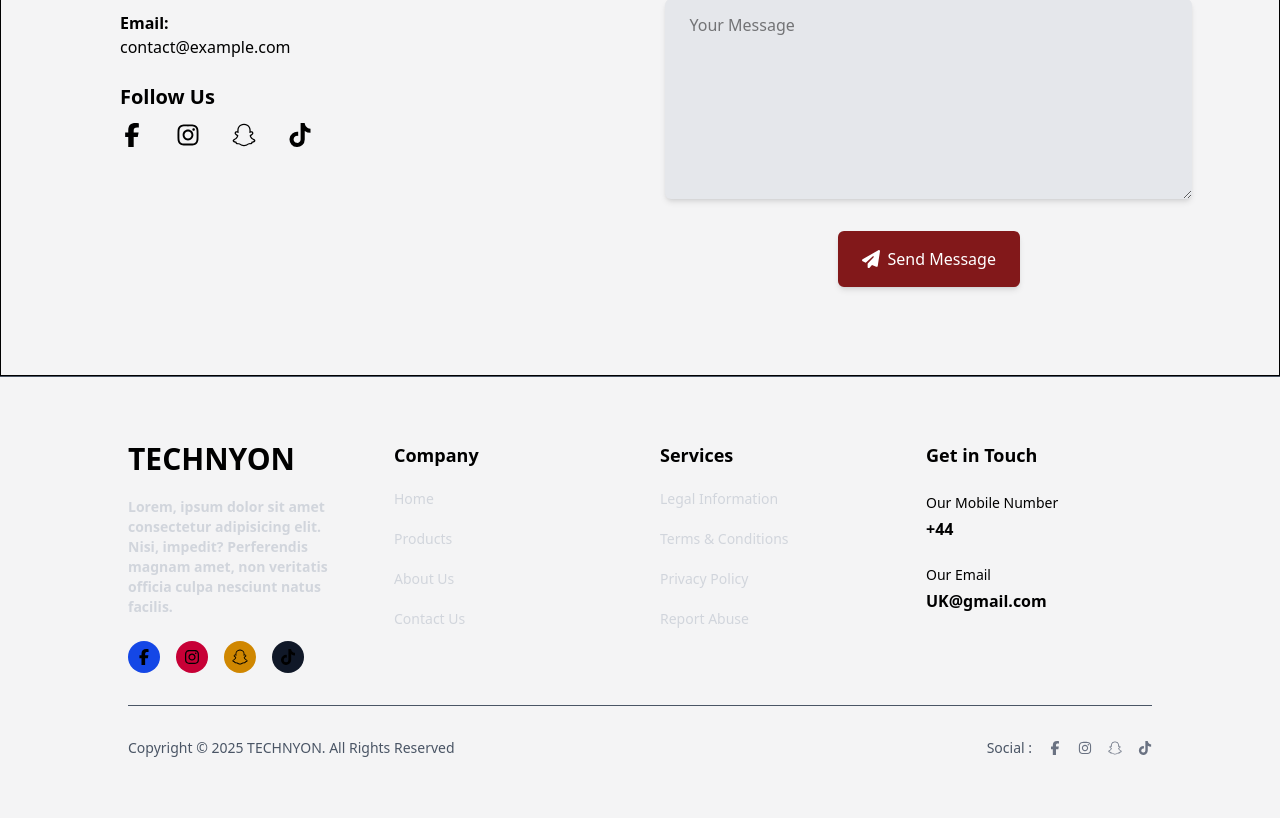
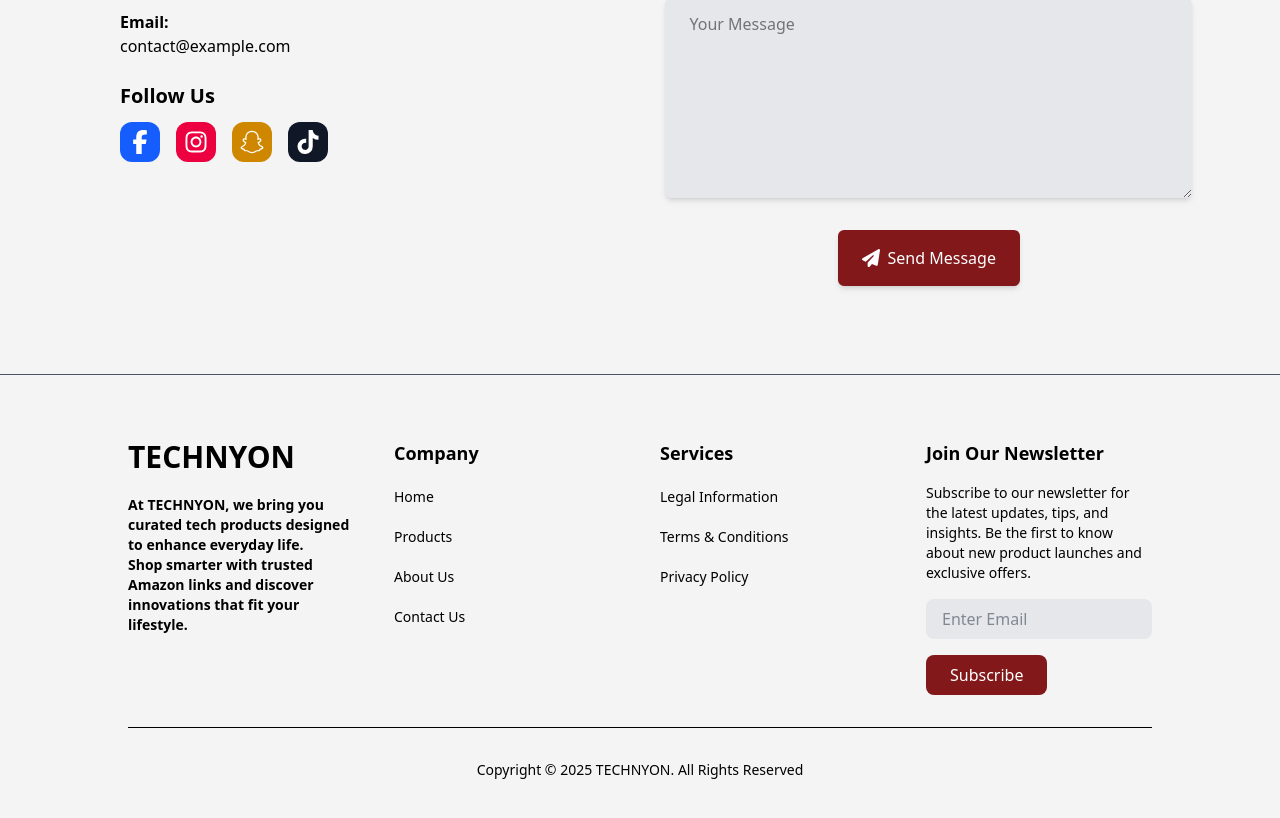
Before and after one commit to TJ745/technyon, a Next.js app: page / in a window 1280 px wide. Shown: the part 3960-4778 px from the top of the page. Built offline with nearby package versions, Linux system fonts and the light colour scheme.

Commit message:
Fixed contact page & Footer

```diff
--- a/app/contact/page.tsx
+++ b/app/contact/page.tsx
@@ -7,7 +7,7 @@ import {
   FaSnapchat,
   FaTiktok,
 } from "react-icons/fa6";
-// import { motion } from "motion/react";
+import { motion } from "motion/react";
 import Link from "next/link";
 
 export default function ContactPage() {
@@ -45,30 +45,60 @@ export default function ContactPage() {
   };
 
   return (
-    <section className="pt-16 pb-16 scroll-mt-[12vh] border" id="contact">
-      <h1 className="text-2xl sm:text-3xl text-center text-gray-800 dark:text-white font-bold uppercase">
+    <section className="pt-16 pb-16 scroll-mt-[12vh]" id="contact">
+      <motion.h1
+        className="text-2xl sm:text-3xl text-center text-gray-800 dark:text-white font-bold uppercase"
+        initial={{ opacity: 0, y: -20 }}
+        whileInView={{ opacity: 1, y: 0 }}
+        transition={{ duration: 0.6 }}
+        viewport={{ once: false }}
+      >
         Get in Touch
-      </h1>
-      <span className="block w-16 h-1 bg-red-950 mx-auto mt-3"></span>
-      <p className="text-center text-sm sm:text-base text-gray-700 dark:text-gray-200 mt-4">
+      </motion.h1>
+      <motion.span
+        className="block w-16 h-1 bg-red-950 mx-auto mt-3"
+        initial={{ scaleX: 0 }}
+        whileInView={{ scaleX: 1 }}
+        transition={{ duration: 0.5 }}
+        viewport={{ once: false }}
+      ></motion.span>
+      <motion.p
+        className="text-center text-sm sm:text-base text-gray-700 dark:text-gray-200 mt-4"
+        initial={{ opacity: 0, y: -20 }}
+        whileInView={{ opacity: 1, y: 0 }}
+        transition={{ duration: 0.6 }}
+        viewport={{ once: false }}
+      >
         Have a question, suggestion, complaint or inquiry? We&apos;d love to
         hear from you.
-      </p>
-      <p className="text-center text-sm sm:text-base text-gray-700 dark:text-gray-200">
+      </motion.p>
+      <motion.p
+        className="text-center text-sm sm:text-base text-gray-700 dark:text-gray-200"
+        initial={{ opacity: 0, y: -20 }}
+        whileInView={{ opacity: 1, y: 0 }}
+        transition={{ duration: 0.6 }}
+        viewport={{ once: false }}
+      >
         Whether you&apos;re looking for product recommendations, our team is
         here to help.
-      </p>
+      </motion.p>
       <div className="w-full flex justify-center mt-8">
         <div className="w-full max-w-6xl flex flex-col lg:flex-row items-start gap-12 px-6">
           {/* Left Side */}
-          <div className="w-full lg:w-1/2 hidden lg:block px-8 py-10">
+          <motion.div
+            className="w-full lg:w-1/2 hidden lg:block px-8 py-10"
+            initial={{ opacity: 0, x: -50 }}
+            whileInView={{ opacity: 1, x: 0 }}
+            transition={{ duration: 0.6 }}
+            viewport={{ once: false }}
+          >
             <h2 className="text-2xl font-semibold mb-6">Contact Details</h2>
             <p className="mb-4">
               <strong>Address:</strong>
               <br />
-              1234 Developer Lane
+              395 Strand
               <br />
-              Tech City, TC 12345
+              London, United Kingdom
             </p>
             <p className="mb-4">
               <strong>Phone:</strong>
@@ -82,12 +112,12 @@ export default function ContactPage() {
             </p>
             <div className="mt-6">
               <h3 className="text-xl font-semibold mb-3">Follow Us</h3>
-              <div className="flex gap-8">
+              <div className="flex gap-4">
                 <Link
                   href="https://github.com/yourusername"
                   target="_blank"
                   rel="noopener noreferrer"
-                  className="hover:text-gray-200 transition"
+                  className="hover:text-gray-200 transition bg-blue-600 rounded-xl p-2 text-white"
                 >
                   <FaFacebookF className="text-2xl" />
                 </Link>
@@ -95,7 +125,7 @@ export default function ContactPage() {
                   href="https://linkedin.com/in/yourusername"
                   target="_blank"
                   rel="noopener noreferrer"
-                  className="hover:text-gray-200 transition"
+                  className="hover:text-gray-200 transition bg-rose-600 rounded-xl p-2 text-white"
                 >
                   <FaInstagram className="text-2xl" />
                 </Link>
@@ -103,7 +133,7 @@ export default function ContactPage() {
                   href="https://twitter.com/yourusername"
                   target="_blank"
                   rel="noopener noreferrer"
-                  className="hover:text-gray-200 transition"
+                  className="hover:text-gray-200 transition bg-yellow-600 rounded-xl p-2 text-white"
                 >
                   <FaSnapchat className="text-2xl" />
                 </Link>
@@ -111,15 +141,21 @@ export default function ContactPage() {
                   href="https://twitter.com/yourusername"
                   target="_blank"
                   rel="noopener noreferrer"
-                  className="hover:text-gray-200 transition"
+                  className="hover:text-gray-200 transition bg-gray-900 rounded-xl p-2 text-white"
                 >
                   <FaTiktok className="text-2xl" />
                 </Link>
               </div>
             </div>
-          </div>
+          </motion.div>
           {/* Right Side */}
-          <div className="w-full lg:w-1/2">
+          <motion.div
+            className="w-full lg:w-1/2"
+            initial={{ opacity: 0, x: 50 }}
+            whileInView={{ opacity: 1, x: 0 }}
+            transition={{ duration: 0.8 }}
+            viewport={{ once: false }}
+          >
             <form onSubmit={handleSubmit} className="w-full mt-8">
               <div>
                 <input
@@ -169,7 +205,7 @@ export default function ContactPage() {
             </form>
 
             <p className="text-sm text-gray-600 text-center mt-6">{status}</p>
-          </div>
+          </motion.div>
         </div>
       </div>
     </section>
--- a/components/Footer.tsx
+++ b/components/Footer.tsx
@@ -1,12 +1,13 @@
 "use client";
 import React, { useState } from "react";
-import {
-  FaFacebookF,
-  FaInstagram,
-  FaSnapchat,
-  FaTiktok,
-} from "react-icons/fa6";
+// import {
+//   FaFacebookF,
+//   FaInstagram,
+//   FaSnapchat,
+//   FaTiktok,
+// } from "react-icons/fa6";
 import Modal from "./ModalServices";
+import Link from "next/link";
 
 export default function Footer() {
   const currentYear = new Date().getFullYear();
@@ -19,13 +20,14 @@ export default function Footer() {
         {/* 1st part */}
         <div>
           <div className="font-bold text-3xl">TECHNYON</div>
-          <p className="mt-5 font-semibold text-gray-300 text-sm">
-            Lorem, ipsum dolor sit amet consectetur adipisicing elit. Nisi,
-            impedit? Perferendis magnam amet, non veritatis officia culpa
-            nesciunt natus facilis.
+          <p className="mt-5 font-semibold dark:text-gray-300 text-sm">
+            At TECHNYON, we bring you curated tech products designed to enhance
+            everyday life. <br />
+            Shop smarter with trusted Amazon links and discover innovations that
+            fit your lifestyle.
           </p>
           {/* Social icons */}
-          <div className="flex items-center space-x-4 mt-6">
+          {/* <div className="flex items-center space-x-4 mt-6">
             <div className="w-8 h-8 bg-blue-700 flex items-center justify-center flex-col rounded-full">
               <FaFacebookF />
             </div>
@@ -38,44 +40,58 @@ export default function Footer() {
             <div className="w-8 h-8 bg-gray-900 flex items-center justify-center flex-col rounded-full">
               <FaTiktok />
             </div>
-          </div>
+          </div> */}
         </div>
 
         {/* 2nd part */}
         <div className="space-y-5">
           <h1 className="text-lg font-bold">Company</h1>
-          <p className="text-gray-300 hover:text-gray-400 font-medium cursor-pointer text-sm">
-            Home
-          </p>
-          <p className="text-gray-300 hover:text-gray-400 font-medium cursor-pointer text-sm">
-            Products
-          </p>
-          <p className="text-gray-300 hover:text-gray-400 font-medium cursor-pointer text-sm">
-            About Us
-          </p>
-          <p className="text-gray-300 hover:text-gray-400 font-medium cursor-pointer text-sm">
-            Contact Us
-          </p>
+          <div className="flex flex-col space-y-5">
+            <Link
+              href="#home"
+              className="dark:text-gray-300 hover:text-gray-400 font-medium cursor-pointer text-sm"
+            >
+              Home
+            </Link>
+            <Link
+              href="#products"
+              className="dark:text-gray-300 hover:text-gray-400 font-medium cursor-pointer text-sm"
+            >
+              Products
+            </Link>
+            <Link
+              href="#about"
+              className="dark:text-gray-300 hover:text-gray-400 font-medium cursor-pointer text-sm"
+            >
+              About Us
+            </Link>
+            <Link
+              href="#contact"
+              className="dark:text-gray-300 hover:text-gray-400 font-medium cursor-pointer text-sm"
+            >
+              Contact Us
+            </Link>
+          </div>
         </div>
 
         {/* 3rd part */}
         <div className="space-y-5">
           <h1 className="text-lg font-bold">Services</h1>
-          <p className="text-gray-300 hover:text-gray-400 font-medium cursor-pointer text-sm">
+          <p className="dark:text-gray-300 hover:text-gray-400 font-medium cursor-pointer text-sm">
             Legal Information
           </p>
           <p
             onClick={() => setIsModalOpen(true)}
-            className="text-gray-300 hover:text-gray-400 font-medium cursor-pointer text-sm"
+            className="dark:text-gray-300 hover:text-gray-400 font-medium cursor-pointer text-sm"
           >
             Terms & Conditions
           </p>
-          <p className="text-gray-300 hover:text-gray-400 font-medium cursor-pointer text-sm">
+          <p className="dark:text-gray-300 hover:text-gray-400 font-medium cursor-pointer text-sm">
             Privacy Policy
           </p>
-          <p className="text-gray-300 hover:text-gray-400 font-medium cursor-pointer text-sm">
+          {/* <p className="dark:text-gray-300 hover:text-gray-400 font-medium cursor-pointer text-sm">
             Report Abuse
-          </p>
+          </p> */}
         </div>
 
         <Modal isOpen={isModalOpen} onClose={() => setIsModalOpen(false)}>
@@ -105,23 +121,30 @@ export default function Footer() {
         </Modal>
         {/* 4th part */}
         <div>
-          <h1 className="text-lg font-bold">Get in Touch</h1>
-          <div className="mt-6">
-            <h1 className="text-sm">Our Mobile Number</h1>
-            <h1 className="text-base font-bold mt-1">+44</h1>
-          </div>
-          <div className="mt-6">
-            <h1 className="text-sm">Our Email</h1>
-            <h1 className="text-base font-bold mt-1">UK@gmail.com</h1>
+          <h1 className="text-lg font-bold">Join Our Newsletter</h1>
+          <div className="mt-4">
+            <h1 className="text-sm">
+              Subscribe to our newsletter for the latest updates, tips, and
+              insights. Be the first to know about new product launches and
+              exclusive offers.
+            </h1>
+            <input
+              placeholder="Enter Email"
+              className="text-base  mt-4 bg-gray-200  text-gray-800 dark:text-gray-900 px-4 py-2 rounded-lg w-full focus:outline-none focus:ring-2 focus:ring-blue-500"
+              type="email"
+            />
+            <button className="mt-4 bg-red-900 text-white px-6 py-2 rounded-lg hover:bg-red-950 transition duration-300 cursor-pointer">
+              Subscribe
+            </button>
           </div>
         </div>
       </div>
       {/* Copyright */}
-      <div className="mt-8 w-[80%] mx-auto border-t pt-8 flex flex-col md:flex-row justify-between items-center text-gray-600 text-sm">
-        <p className="text-center md:text-left">
+      <div className="mt-8 w-[80%] mx-auto border-t pt-8 flex flex-col md:flex-row justify-between items-center text-sm">
+        <p className="w-full text-center">
           Copyright &copy; {currentYear} TECHNYON. All Rights Reserved
         </p>
-        <div className="flex items-center space-x-4 mt-4 md:mt-0">
+        {/* <div className="flex items-center space-x-4 mt-4 md:mt-0">
           <span>Social : </span>
           <span className="text-gray-500 hover:text-gray-800">
             <FaFacebookF />
@@ -135,7 +158,7 @@ export default function Footer() {
           <span className="text-gray-500 hover:text-gray-800">
             <FaTiktok />
           </span>
-        </div>
+        </div> */}
       </div>
     </div>
   );
```
Also changed, not shown: app/about/page.tsx (+5 -5 lines).
